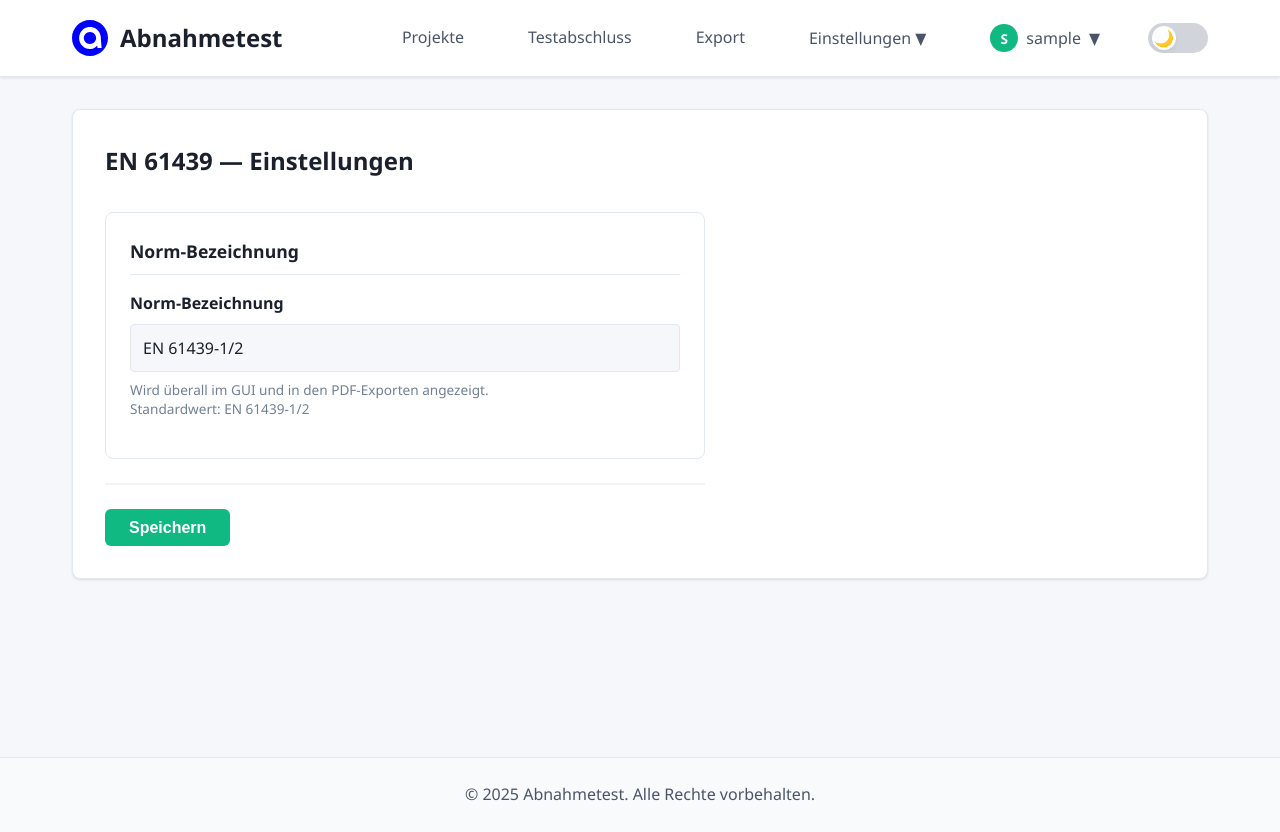
After one commit to Abeni883/whs_app_dev, a Flask app: page /einstellungen/en61439 in a window 1280 px wide. The commit adds this page. Run offline with Flask 3, Linux system fonts and the light colour scheme; the visitor is signed in with stand-in values (Sample User, id 1); data comes from the database, SQL or seed files in the repository; some libraries are stand-ins or nearby versions.

Commit message:
feat: Norm-Name konfigurierbar (Einstellungen > EN 61439)
- models.py: AppSettings.norm_name (Default EN 61439-1/2) + get_norm_name()
- app.py: Context Processor inject_norm_name (in allen Templates inkl. PDF),
  neue Route GET/POST /einstellungen/en61439
- base.html: Menuepunkt "EN 61439" im Einstellungen-Dropdown
- neues Template einstellungen_en61439.html
- Hardcoded Norm-Name ersetzt durch {{ norm_name }}: projekte.html (Header+Button),
  whk_auswahl.html (Titel/Breadcrumb/H2), formular.html (Breadcrumb/Sektion/Tabellenzeilen),
  pdf_stuecknachweis.html (Titel+Tabellenzeilen), pdf_konformitaet.html
- Migration: Spalte norm_name auf DEV-DB

Co-Authored-By: Claude Opus 4.8 (1M context) <noreply@anthropic.com>

```diff
--- a/app.py
+++ b/app.py
@@ -70,6 +70,7 @@ from models import (
     TestResult,  # Legacy
     ProjectTimeLog,
     AppSettings,
+    get_norm_name,
     TestabschlussItem,
     # GWH-Modelle
     ZSKConfig,
@@ -653,6 +654,35 @@ def einstellungen_allgemein():
     return render_template('einstellungen_allgemein.html', settings=settings)
 
 
+@app.context_processor
+def inject_norm_name():
+    """Stellt den konfigurierbaren Norm-Namen in ALLEN Templates bereit."""
+    return dict(norm_name=get_norm_name())
+
+
+@app.route('/einstellungen/en61439', methods=['GET', 'POST'])
+@login_required
+def einstellungen_en61439():
+    """Konfiguration der Norm-Bezeichnung (GUI + PDF-Exporte)."""
+    settings = AppSettings.get_settings()
+
+    if request.method == 'POST':
+        try:
+            norm_name = (request.form.get('norm_name') or '').strip()
+            if norm_name:
+                settings.norm_name = norm_name
+                db.session.commit()
+                flash('Einstellungen wurden gespeichert.', 'success')
+            else:
+                flash('Die Norm-Bezeichnung darf nicht leer sein.', 'error')
+        except Exception as e:
+            db.session.rollback()
+            flash(f'Fehler beim Speichern: {str(e)}', 'error')
+        return redirect(url_for('einstellungen_en61439'))
+
+    return render_template('einstellungen_en61439.html', norm_name=settings.norm_name)
+
+
 if __name__ == '__main__':
     import os.path as osp
     port = int(os.environ.get('FLASK_PORT', 5002))
--- a/models.py
+++ b/models.py
@@ -462,6 +462,9 @@ class AppSettings(db.Model):
     # Zeiterfassung
     zeiterfassung_timeout_minuten = db.Column(db.Integer, default=60)  # Standard: 60 Minuten
 
+    # Konfigurierbarer Norm-Name (GUI + PDF-Exporte)
+    norm_name = db.Column(db.String(100), nullable=False, default='EN 61439-1/2')
+
     # Timestamps
     geaendert_am = db.Column(db.DateTime, default=datetime.utcnow, onupdate=datetime.utcnow)
 
@@ -477,6 +480,17 @@ class AppSettings(db.Model):
 
     def __repr__(self):
         return f'<AppSettings timeout={self.zeiterfassung_timeout_minuten}min>'
+
+
+NORM_NAME_DEFAULT = 'EN 61439-1/2'
+
+
+def get_norm_name():
+    """Gibt den konfigurierten Norm-Namen zurück (Fallback: Standardwert)."""
+    settings = AppSettings.query.first()
+    if settings and settings.norm_name:
+        return settings.norm_name
+    return NORM_NAME_DEFAULT
 
 
 class TestabschlussItem(db.Model):
--- a/templates/base.html
+++ b/templates/base.html
@@ -34,6 +34,7 @@
                         <a href="{{ url_for('testfragen.testfragen_verwaltung') }}">EWH Testfragen</a>
                         <a href="{{ url_for('testfragen.gwh_testfragen_verwaltung') }}">GWH Testfragen</a>
                         <a href="{{ url_for('testabschluss_settings') }}">Testabschluss-Texte</a>
+                        <a href="{{ url_for('einstellungen_en61439') }}">EN 61439</a>
                         <div class="dropdown-divider"></div>
                         <a href="{{ url_for('zeiterfassung.zeiterfassung') }}">Zeiterfassung</a>
                         {% if current_user.is_admin %}
--- /dev/null
+++ b/templates/einstellungen_en61439.html
@@ -0,0 +1,117 @@
+{% extends "base.html" %}
+
+{% block title %}EN 61439 — Einstellungen - Abnahmetest{% endblock %}
+
+{% block content %}
+<div class="container">
+    <div class="page-header">
+        <h2>EN 61439 — Einstellungen</h2>
+    </div>
+
+    <form method="POST" class="settings-form">
+        <div class="settings-section">
+            <h3>Norm-Bezeichnung</h3>
+
+            <div class="form-group">
+                <label for="norm_name">Norm-Bezeichnung</label>
+                <input type="text"
+                       id="norm_name"
+                       name="norm_name"
+                       value="{{ norm_name }}"
+                       placeholder="EN 61439-1/2"
+                       class="form-input form-input-wide"
+                       required>
+                <p class="form-hint">
+                    Wird überall im GUI und in den PDF-Exporten angezeigt.
+                    <br>Standardwert: EN 61439-1/2
+                </p>
+            </div>
+        </div>
+
+        <div class="form-actions">
+            <button type="submit" class="btn-primary">Speichern</button>
+        </div>
+    </form>
+</div>
+
+<style>
+.settings-form {
+    max-width: 600px;
+}
+
+.settings-section {
+    background: var(--bg-secondary);
+    border: 1px solid var(--border-color);
+    border-radius: 8px;
+    padding: 1.5rem;
+    margin-bottom: 1.5rem;
+}
+
+.settings-section h3 {
+    margin: 0 0 1rem 0;
+    padding-bottom: 0.5rem;
+    border-bottom: 1px solid var(--border-color);
+    color: var(--text-primary);
+    font-size: 1.1rem;
+}
+
+.form-group {
+    margin-bottom: 1rem;
+}
+
+.form-group label {
+    display: block;
+    margin-bottom: 0.5rem;
+    font-weight: 600;
+    color: var(--text-primary);
+}
+
+.form-input {
+    padding: 0.5rem 0.75rem;
+    border: 1px solid var(--border-color);
+    border-radius: 6px;
+    font-size: 1rem;
+    background: var(--bg-primary);
+    color: var(--text-primary);
+}
+
+.form-input-wide {
+    width: 300px;
+    max-width: 100%;
+}
+
+.form-input:focus {
+    outline: none;
+    border-color: var(--accent-primary);
+    box-shadow: 0 0 0 3px rgba(59, 130, 246, 0.1);
+}
+
+.form-hint {
+    margin-top: 0.5rem;
+    font-size: 0.85rem;
+    color: var(--text-tertiary);
+    line-height: 1.4;
+}
+
+.form-actions {
+    margin-top: 1.5rem;
+}
+
+.btn-primary {
+    padding: 0.6rem 1.5rem;
+    background: var(--accent-primary);
+    color: var(--text-inverse);
+    border: none;
+    border-radius: 6px;
+    font-size: 1rem;
+    font-weight: 600;
+    cursor: pointer;
+    transition: all 0.2s ease;
+}
+
+.btn-primary:hover {
+    background: var(--accent-primary-dark);
+    transform: translateY(-1px);
+}
+</style>
+{% endblock %}
--- a/templates/projekte.html
+++ b/templates/projekte.html
@@ -40,7 +40,7 @@
                     <th>Projektinformationen</th>
                     <th>WH-Anlage</th>
                     <th>Abnahmetest</th>
-                    <th>EN 61439</th>
+                    <th>{{ norm_name }}</th>
                     <th>Löschen</th>
                 </tr>
             </thead>
@@ -87,7 +87,7 @@
                     </td>
                     <td>
                         {% if projekt.energie == 'EWH' %}
-                            <a href="{{ url_for('stuecknachweis.whk_auswahl', project_id=projekt.id) }}" class="en61439-link">EN 61439</a>
+                            <a href="{{ url_for('stuecknachweis.whk_auswahl', project_id=projekt.id) }}" class="en61439-link">{{ norm_name }}</a>
                         {% else %}
                             <span style="color: var(--text-muted, #999);">—</span>
                         {% endif %}
--- a/templates/stuecknachweis/pdf_konformitaet.html
+++ b/templates/stuecknachweis/pdf_konformitaet.html
@@ -134,7 +134,7 @@
                 auf das sich diese Erkl&auml;rung bezieht, mit folgenden Normen oder normativen Dokumenten &uuml;bereinstimmt:
             </td>
             <td style="vertical-align: top; padding: 12px; border-bottom: 1px solid #ccc; border: none;">
-                EN 61 439-1: 2021-05
+                {{ norm_name }}
             </td>
         </tr>
         <tr>
--- a/templates/stuecknachweis/whk_auswahl.html
+++ b/templates/stuecknachweis/whk_auswahl.html
@@ -1,6 +1,6 @@
 {% extends "base.html" %}
 
-{% block title %}EN 61439 — {{ projekt.projektname }}{% endblock %}
+{% block title %}{{ norm_name }} — {{ projekt.projektname }}{% endblock %}
 
 {% block content %}
 {% macro status_badge(status) %}
@@ -19,12 +19,12 @@
         <span class="breadcrumb-sep">›</span>
         <span>{{ projekt.projektname }}</span>
         <span class="breadcrumb-sep">›</span>
-        <span>EN 61439</span>
+        <span>{{ norm_name }}</span>
     </nav>
 
     <div class="page-header">
         <div>
-            <h2>EN 61439 — Stücknachweis &amp; Konformitätserklärung</h2>
+            <h2>{{ norm_name }} — Stücknachweis &amp; Konformitätserklärung</h2>
             <p style="color: var(--text-secondary); margin-top: 4px;">
                 {{ projekt.projektname }}
                 {% if projekt.didok_betriebspunkt %} · {{ projekt.didok_betriebspunkt }}{% endif %}
```
Also changed, not shown: templates/stuecknachweis/formular.html (+6 -6 lines), templates/stuecknachweis/pdf_stuecknachweis.html (+4 -4 lines).
